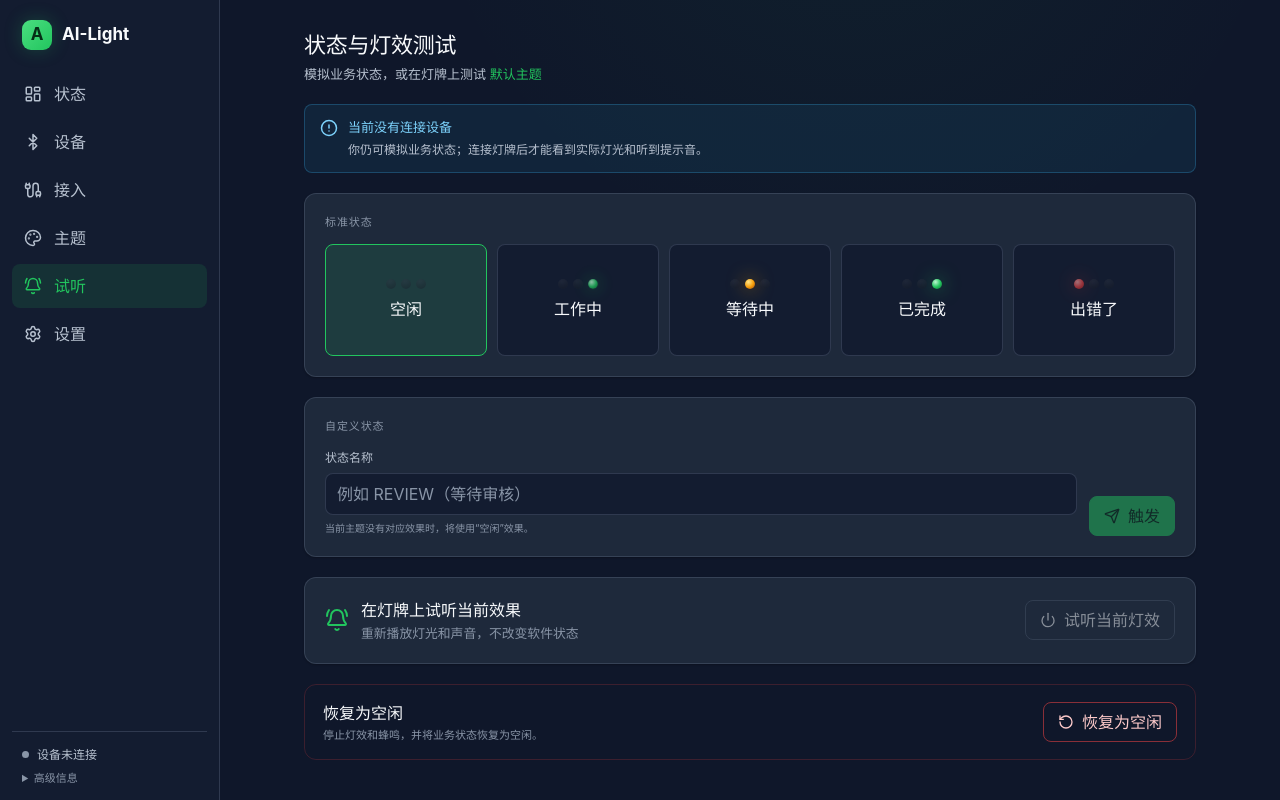
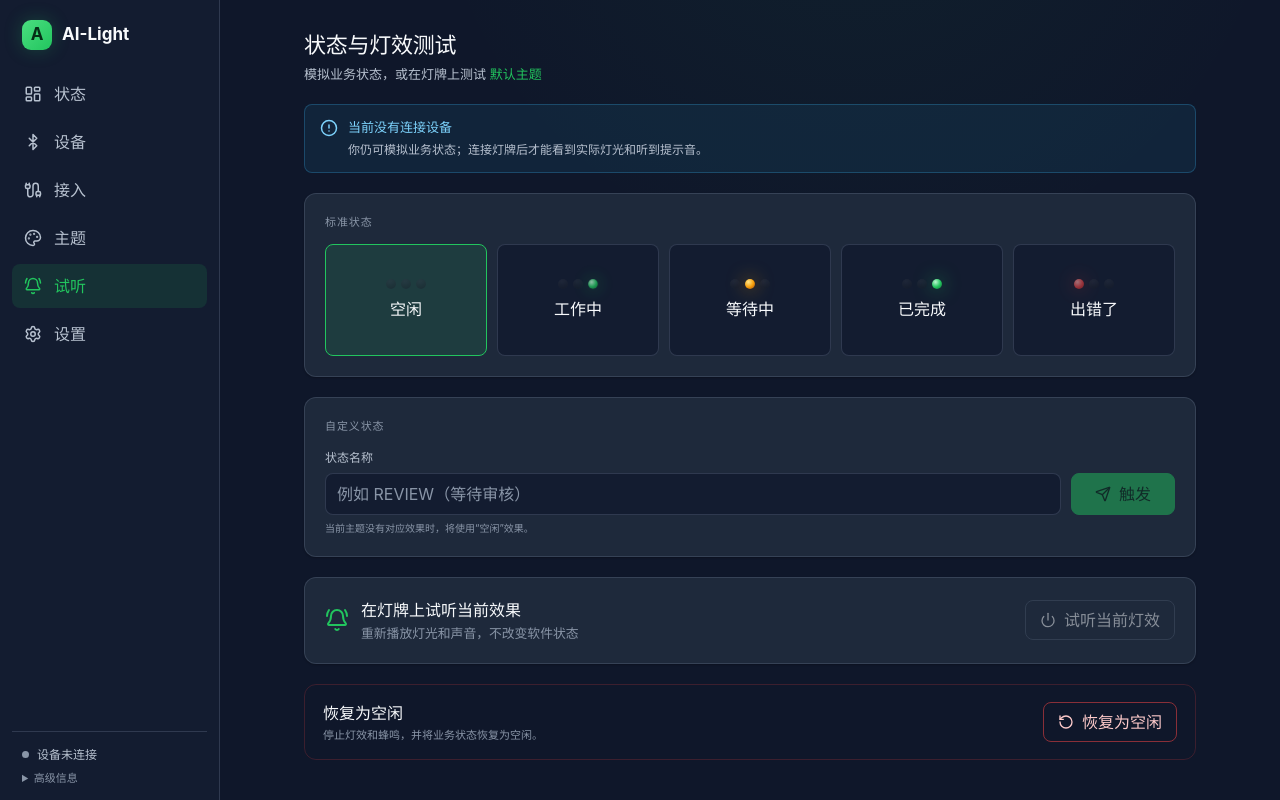
Before and after one commit to LeonDevLifeLog/ai-light, a React (Vite) app: page /preview in a window 1280 px wide. Built offline with nearby package versions, Linux system fonts and the light colour scheme.

Commit message:
Improve custom state trigger layout

```diff
--- a/src/app/global.css
+++ b/src/app/global.css
@@ -972,9 +972,16 @@ pre {
   color: var(--text-tertiary);
 }
 .custom-state-form {
-  display: flex;
-  gap: 12px;
-  align-items: flex-end;
+  display: block;
+}
+.custom-state-controls {
+  display: grid;
+  grid-template-columns: minmax(0, 1fr) auto;
+  gap: 10px;
+  align-items: stretch;
+}
+.custom-state-controls .action-button {
+  min-width: 104px;
 }
 .field {
   display: flex;
@@ -1036,6 +1043,14 @@ input[type="range"] {
   background: var(--bg-secondary);
   border: 1px solid var(--border-soft);
   border-radius: 99px;
+}
+@media (max-width: 640px) {
+  .custom-state-controls {
+    grid-template-columns: 1fr;
+  }
+  .custom-state-controls .action-button {
+    width: 100%;
+  }
 }
 .preview-actions-card {
   display: flex;
--- a/src/app/routes/preview.tsx
+++ b/src/app/routes/preview.tsx
@@ -129,15 +129,15 @@ export function PreviewPage() {
         >
           <div className="field field--grow">
             <label htmlFor="custom-state">状态名称</label>
+            <div className="custom-state-controls">
               <input
+                aria-describedby="custom-state-help"
                 id="custom-state"
                 maxLength={64}
                 onChange={(event) => setCustomState(event.target.value)}
                 placeholder="例如 REVIEW（等待审核）"
                 value={customState}
               />
-            <small>当前主题没有对应效果时，将使用“空闲”效果。</small>
-          </div>
               <ActionButton
                 disabled={!customState.trim()}
                 tone="primary"
@@ -145,6 +145,11 @@ export function PreviewPage() {
               >
                 <Send aria-hidden="true" size={16} /> 触发
               </ActionButton>
+            </div>
+            <small id="custom-state-help">
+              当前主题没有对应效果时，将使用“空闲”效果。
+            </small>
+          </div>
         </form>
         {recent.length > 0 ? (
           <div className="recent-states">
```
Lines whose indentation alone changed are shown as unchanged.
